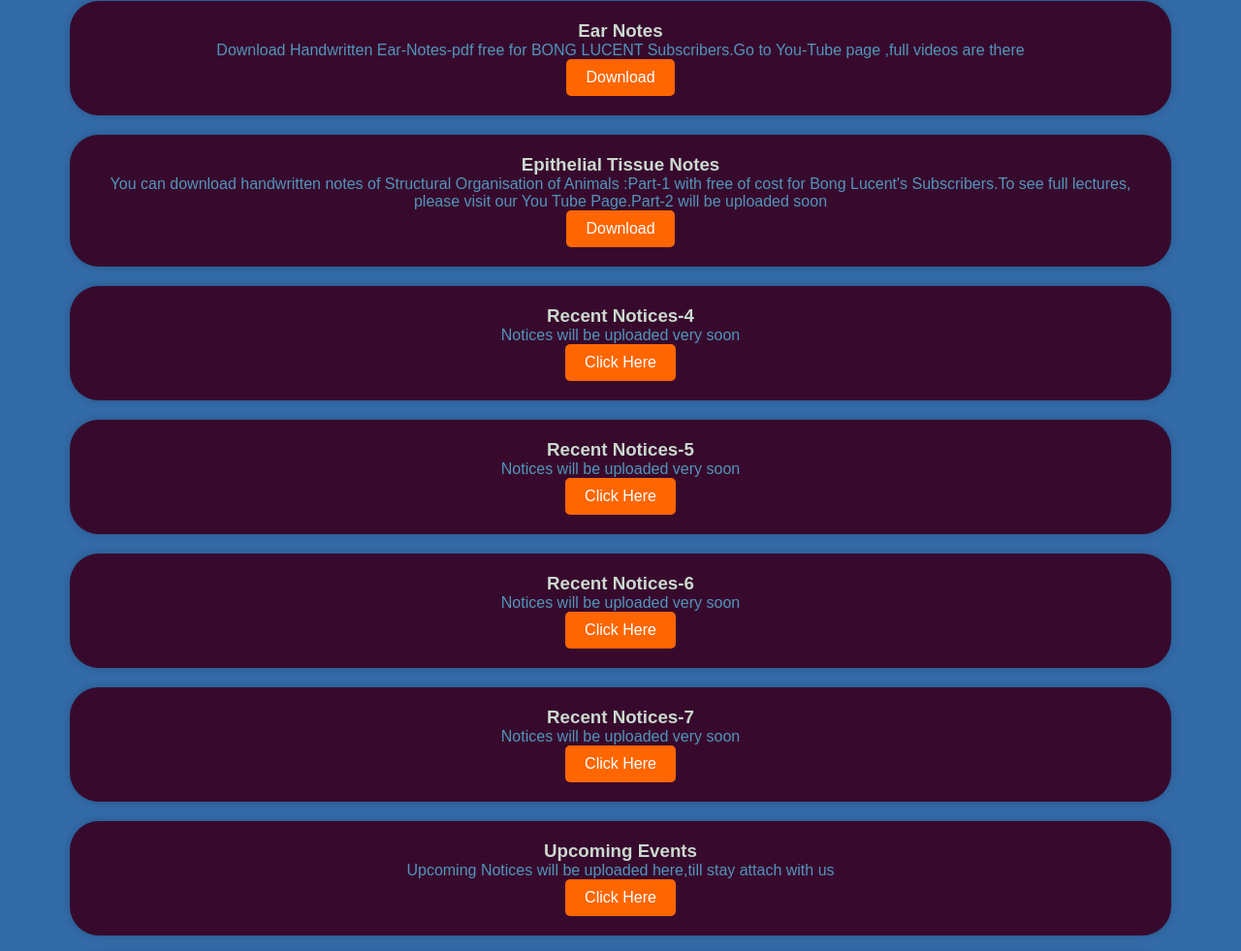
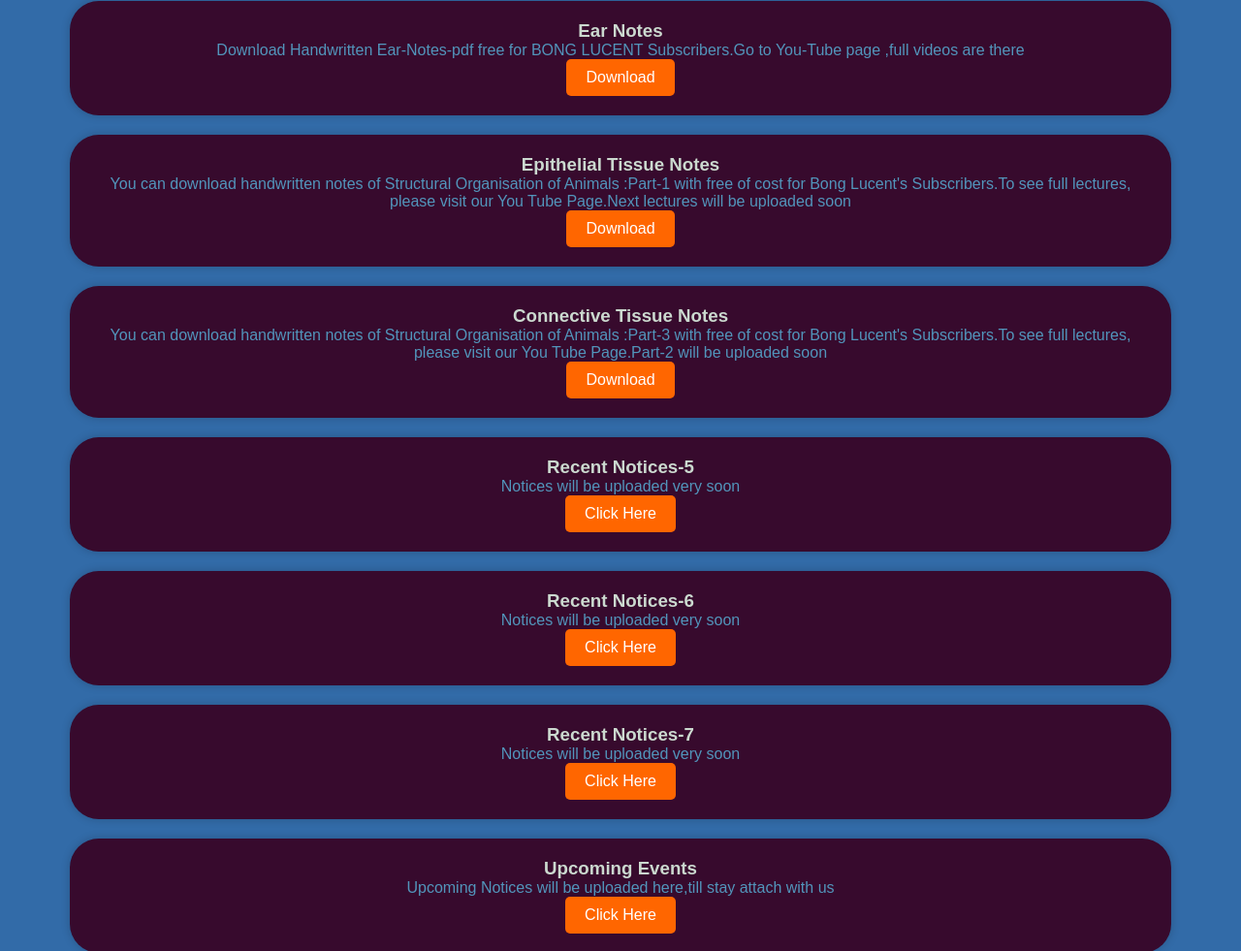
Before and after one commit to bonglucent/web-mp.com, a plain HTML site: page index.html in a window 1280 px wide. Shown: the part 1545-2526 px from the top of the page at 97% size. Drawn offline with Linux system fonts and the light colour scheme; a web font is replaced by a local one.

Commit message:
Update index.html
upload connective tissue notes

```diff
--- a/index.html
+++ b/index.html
@@ -129,14 +129,15 @@
             <div class="course-card">
 
                 <h3>Epithelial Tissue Notes</h3>
-                <p> You can download handwritten notes of Structural Organisation of Animals :Part-1 with free of cost for Bong Lucent's Subscribers.To see full lectures, please visit our You Tube Page.Part-2 will be uploaded soon</p>
+                <p> You can download handwritten notes of Structural Organisation of Animals :Part-1 with free of cost for Bong Lucent's Subscribers.To see full lectures, please visit our You Tube Page.Next lectures
+                    will be uploaded soon</p>
                 <a href="Epithelium tissue.pdf" target="_blank" class="cta-button">Download</a>
             </div>
             <div class="course-card">
 
-                <h3>Recent Notices-4</h3>
-                <p>Notices will be uploaded very soon</p>
-                <a href="#" target="_blank" class="cta-button">Click Here</a>
+                <h3>Connective Tissue Notes</h3>
+                <p>You can download handwritten notes of Structural Organisation of Animals :Part-3 with free of cost for Bong Lucent's Subscribers.To see full lectures, please visit our You Tube Page.Part-2 will be uploaded soon</p>
+              <a href="connective tissue.pdf" target="_blank" class="cta-button">Download</a>
             </div>
             <div class="course-card">
 
```
